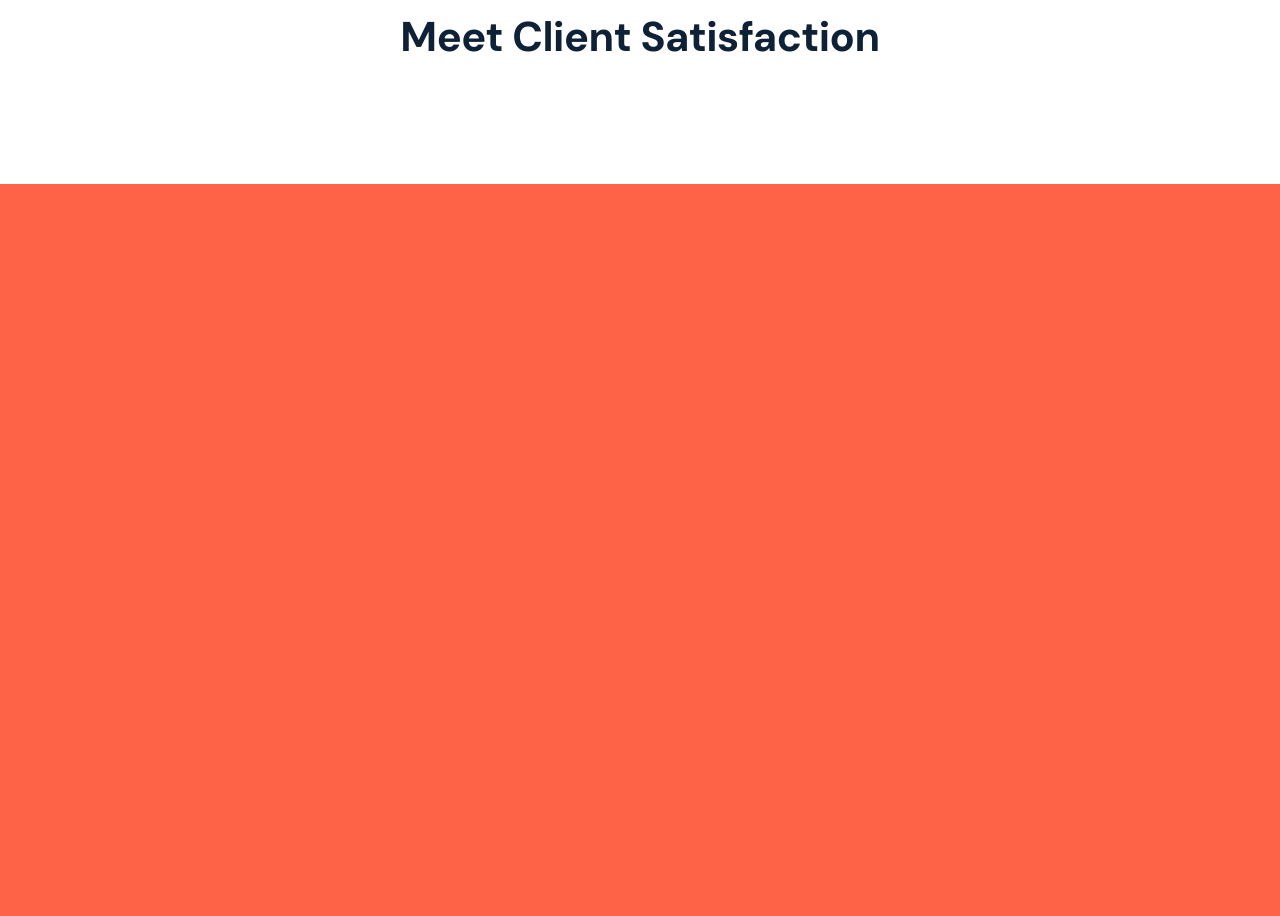
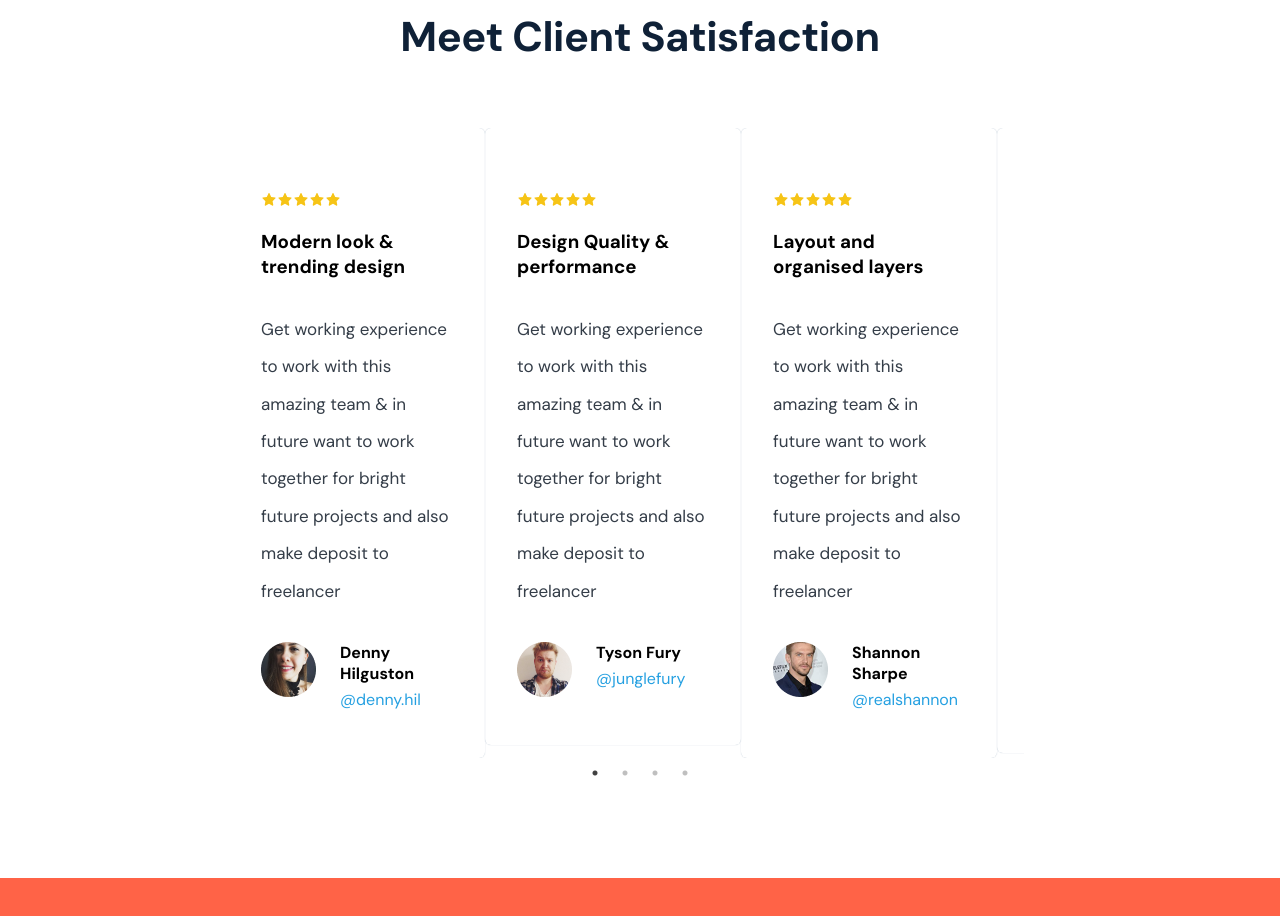
Before and after one commit to S-Solomon/App-Modern, a React (Create React App) app: page / in a window 1280 px wide. Shown: the part 4780-5696 px from the top of the page. Built offline with nearby package versions, Linux system fonts and the light colour scheme.

Commit message:
Testimonial section

```diff
--- a/package.json
+++ b/package.json
@@ -15,6 +15,8 @@
     "react-dom": "^17.0.2",
     "react-icons": "^4.2.0",
     "react-scripts": "4.0.3",
+    "react-slick": "^0.28.1",
+    "slick-carousel": "^1.8.1",
     "styled-components": "^5.3.1",
     "typescript": "^4.4.3",
     "web-vitals": "^1.1.2"
@@ -44,6 +46,7 @@
     ]
   },
   "devDependencies": {
+    "@types/react-slick": "^0.23.6",
     "@types/styled-components": "^5.1.14"
   }
 }
--- a/src/sections/Testimonial.tsx
+++ b/src/sections/Testimonial.tsx
@@ -1,10 +1,52 @@
 import styled from 'styled-components'
 import TestimonialData from '../data/TestimonialData'
-import star from '../assets/testimonial/star.svg'
-import mutedstar from '../assets/testimonial/mutedstar.svg'
+// import star from '../assets/testimonial/star.svg'
+// import mutedstar from '../assets/testimonial/mutedstar.svg'
 import { InnerLayout, OuterLayout } from '../styles/Layout'
+import { AiFillStar } from 'react-icons/ai'
+
+
+import Slider from 'react-slick'
+// Import css files
+import "slick-carousel/slick/slick.css";
+import "slick-carousel/slick/slick-theme.css";
+
+
+
 
 const Testimonial = () => {
+    const settings = {
+        dots: true,
+        infinite: true,
+        speed: 500,
+        slidesToShow: 3,
+        slidesToScroll: 1,
+        initialSlide: 0,
+        centrePadding: "60px",
+        responsive: [
+            {
+                breakpoint: 1220,
+                settings: {
+                    slidesToShow: 2,
+                    slidestoScroll: 1,
+                    infinite: true,
+                    dots: true
+                }
+            },
+            {
+                breakpoint: 640,
+                settings: {
+                    slidesToShow: 1,
+                    slidestoScroll: 1,
+                    infinite: true,
+                    dots: true
+                }
+            },
+        ],
+    };
+
+
+
     return (
         <TestimonialStyled>
             <InnerLayout>
@@ -15,6 +57,34 @@ const Testimonial = () => {
                             Meet Client Satisfaction
                         </h2>
                     </Heading>
+                    <Content>
+                        <Slider {...settings} className="slider">
+                            {
+                                TestimonialData.map((item) => (
+                                    <div className="slider-container" key={item.id}>
+                                        <div className="ratings">
+                                            <AiFillStar />
+                                            <AiFillStar />
+                                            <AiFillStar />
+                                            <AiFillStar />
+                                            <AiFillStar />
+                                        </div>
+                                        <h3>{item.title}</h3>
+                                        <div className="para">{item.text}</div>
+                                        <div className="footer">
+                                            <div className="image">
+                                                <img src={item.img} alt="" />
+                                            </div>
+                                            <div className="info">
+                                                <h4>{item.name}</h4>
+                                                <div className="handle">{item.handle}</div>
+                                            </div>
+                                        </div>
+                                    </div>
+                                ))
+                            }
+                        </Slider>
+                    </Content>
                 </OuterLayout>
             </InnerLayout>
         </TestimonialStyled>
@@ -27,7 +97,61 @@ const TestimonialStyled = styled.section``
 
 const Heading = styled.div`
     text-align: center;
+    margin-bottom: 4rem;
 `
 
 
-const Content = styled.div``
+const Content = styled.div`
+    .slider {
+        width: 550px;
+        width: 60vw;
+        margin: 0 auto;
+        position: relative;
+        /* display: flex; */
+        /* justify-content: space-evenly; */
+        /* align-items: center; */
+        /* margin: 0 auto; */
+        .slick-arrow.slick-prev,
+        .slick-arrow.slick-next {
+            display: none;
+            pointer-events: none;
+        }
+        .slider-container {
+            /* margin: 0 auto; */
+            margin: 0 -27px;
+            transition: all 0.3s ease 0s;
+            border-radius: 6px;
+            box-shadow: rgb(38 78 118 / 35%) 0px 0px 1px;
+            padding: 3rem 2rem 3rem 2rem;
+            cursor: grab;
+            &:hover {
+                box-shadow: rgb(38 78 118 / 10%) 0px 6px 47px;
+            }
+            .ratings {
+                padding: 1rem 0;
+                svg {
+                    color: var(--yellow-color);
+                }
+            }
+            h3 {
+            }
+            .para {
+                /* width: 200px; */
+                /* height: 300px; */
+                margin: 2rem 0;
+            }
+            .footer {
+                display: flex;
+                .image {
+                    margin-right: 1.5rem;
+                }
+                .info {
+                    .handle {
+                        color: rgb(37, 160, 225);
+                        padding-top: 0.3rem;
+                    }
+                }
+            }
+        }
+    }
+`;
--- a/src/styles/GlobalStyle.ts
+++ b/src/styles/GlobalStyle.ts
@@ -12,6 +12,8 @@ const GlobalStyle = createGlobalStyle`
         --heading-color: #0F2137;
         --text-color: #343D48;
         --muted-color: #7b8188;
+
+        --yellow-color: #F6C416;
     }
 
     *, ::before, ::after {
```
Also changed, not shown: 1 other file (tests, documents, lock files or other folders).
